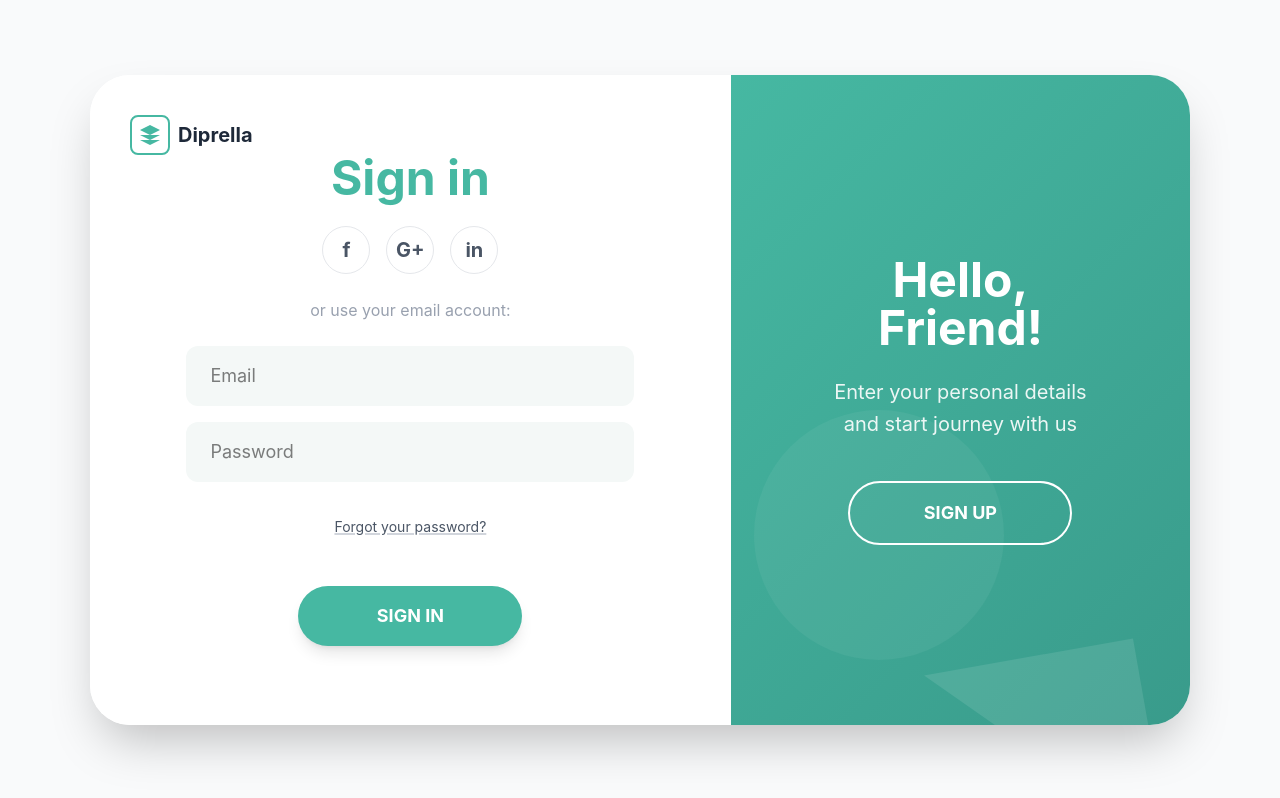
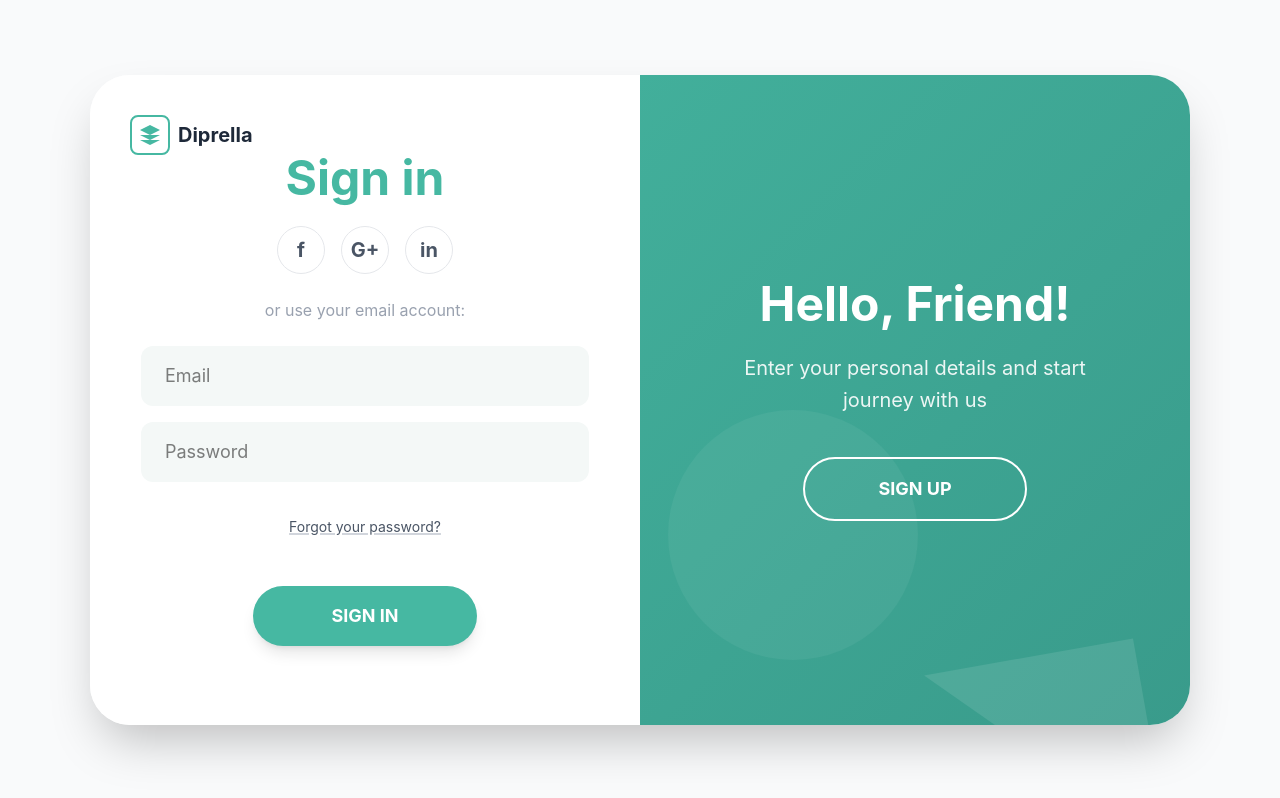
Before and after one commit to uwinezaflorence20/Todo_FrontEnd, a React (Vite) app: page / in a window 1280 px wide. Built offline with nearby package versions, Linux system fonts and the light colour scheme.

Commit message:
done with the sliding part of the sign in and up

```diff
--- a/src/components/auth/AuthContainer.tsx
+++ b/src/components/auth/AuthContainer.tsx
@@ -9,12 +9,47 @@ export const AuthContainer: React.FC = () => {
 
   return (
     <div className="auth-container font-sans">
-      <div className={`auth-card ${isSignUp ? 'flipped' : ''}`}>
+      <div className={`auth-box ${isSignUp ? 'is-signup' : ''}`}>
 
-        {/* FRONT SIDE - Sign In */}
-        <div className="auth-side auth-front">
-          <div className="form-panel">
-            <form action="#" className="flex h-full w-full flex-col items-center justify-center text-center" onSubmit={(e) => e.preventDefault()}>
+        {/* Sign Up Form Container */}
+        <div className="form-container sign-up-container">
+          <form action="#" className="flex h-full w-full flex-col items-center justify-center bg-white p-12 text-center" onSubmit={(e) => e.preventDefault()}>
+            <div className="absolute top-10 left-10 flex items-center gap-2">
+              <div className="flex h-10 w-10 items-center justify-center rounded-lg border-2 border-brand p-1">
+                <svg viewBox="0 0 24 24" className="fill-brand h-6 w-6">
+                  <path d="M12 2L2 7l10 5l10-5l-10-5zM2 17l10 5l10-5M2 12l10 5l10-5" />
+                </svg>
+              </div>
+              <span className="text-xl font-bold text-gray-800">Diprella</span>
+            </div>
+
+            <h1 className="mb-6 text-5xl font-bold text-brand">Create Account</h1>
+            <div className="mb-6 flex justify-center gap-4">
+              <button type="button" className="flex h-12 w-12 items-center justify-center rounded-full border border-gray-200 transition-colors hover:bg-gray-50">
+                <span className="text-xl font-bold text-gray-600">f</span>
+              </button>
+              <button type="button" className="flex h-12 w-12 items-center justify-center rounded-full border border-gray-200 transition-colors hover:bg-gray-50">
+                <span className="text-xl font-bold text-gray-600">G+</span>
+              </button>
+              <button type="button" className="flex h-12 w-12 items-center justify-center rounded-full border border-gray-200 transition-colors hover:bg-gray-50">
+                <span className="text-xl font-bold text-gray-600">in</span>
+              </button>
+            </div>
+            <p className="mb-6 text-base text-gray-400">or use your email for registration:</p>
+            <div className="w-full max-w-md space-y-4">
+              <input type="text" placeholder="Name" className="w-full rounded-xl bg-brand-light py-4 px-6 outline-none text-lg" />
+              <input type="email" placeholder="Email" className="w-full rounded-xl bg-brand-light py-4 px-6 outline-none text-lg" />
+              <input type="password" placeholder="Password" className="w-full rounded-xl bg-brand-light py-4 px-6 outline-none text-lg" />
+              <button type="submit" className="mt-6 w-56 rounded-full bg-brand py-4 text-lg font-bold text-white shadow-lg transition-all hover:bg-brand-dark hover:scale-105 active:scale-95">
+                SIGN UP
+              </button>
+            </div>
+          </form>
+        </div>
+
+        {/* Sign In Form Container */}
+        <div className="form-container sign-in-container">
+          <form action="#" className="flex h-full w-full flex-col items-center justify-center bg-white p-12 text-center" onSubmit={(e) => e.preventDefault()}>
             <div className="absolute top-10 left-10 flex items-center gap-2">
               <div className="flex h-10 w-10 items-center justify-center rounded-lg border-2 border-brand p-1">
                 <svg viewBox="0 0 24 24" className="fill-brand h-6 w-6">
@@ -50,71 +85,38 @@ export const AuthContainer: React.FC = () => {
           </form>
         </div>
 
-          <div className="info-panel">
-            <div className="geometric-bg">
-              <div className="triangle triangle-1"></div>
-              <div className="circle circle-1"></div>
-            </div>
-            <div className="relative z-10 p-12">
-              <h1 className="mb-6 text-5xl font-bold text-white">Hello, Friend!</h1>
-              <p className="mb-10 text-xl text-white opacity-90 leading-relaxed">Enter your personal details and start journey with us</p>
-              <button type="button" onClick={toggleForm} className="w-56 rounded-full border-2 border-white py-4 text-lg font-bold text-white transition-all hover:bg-white hover:text-brand hover:scale-105 active:scale-95">
-                SIGN UP
-              </button>
-            </div>
-          </div>
-        </div>
-
-        {/* BACK SIDE - Sign Up */}
-        <div className="auth-side auth-back">
-          <div className="info-panel">
+        {/* Overlay Container */}
+        <div className="overlay-container">
+          <div className="overlay">
+            {/* Left Overlay - Welcome Back */}
+            <div className="overlay-panel overlay-left">
               <div className="geometric-bg">
                 <div className="triangle triangle-1"></div>
                 <div className="triangle triangle-2"></div>
                 <div className="square-1"></div>
               </div>
-            <div className="relative z-10 p-12">
-              <h1 className="mb-6 text-5xl font-bold text-white">Welcome Back!</h1>
-              <p className="mb-10 text-xl text-white opacity-90 leading-relaxed">To keep connected with us please login with your personal info</p>
-              <button type="button" onClick={toggleForm} className="w-56 rounded-full border-2 border-white py-4 text-lg font-bold text-white transition-all hover:bg-white hover:text-brand hover:scale-105 active:scale-95">
+              <div className="relative z-10">
+                <h1 className="mb-6 text-5xl font-bold">Welcome Back!</h1>
+                <p className="mb-10 text-xl opacity-90 leading-relaxed px-12">To keep connected with us please login with your personal info</p>
+                <button type="button" onClick={toggleForm} className="w-56 rounded-full border-2 border-white py-4 text-lg font-bold transition-all hover:bg-white hover:text-brand hover:scale-105 active:scale-95">
                   SIGN IN
                 </button>
               </div>
             </div>
-
-          <div className="form-panel">
-            <form action="#" className="flex h-full w-full flex-col items-center justify-center text-center" onSubmit={(e) => e.preventDefault()}>
-              <div className="absolute top-10 left-10 flex items-center gap-2">
-                <div className="flex h-10 w-10 items-center justify-center rounded-lg border-2 border-brand p-1">
-                  <svg viewBox="0 0 24 24" className="fill-brand h-6 w-6">
-                    <path d="M12 2L2 7l10 5l10-5l-10-5zM2 17l10 5l10-5M2 12l10 5l10-5" />
-                  </svg>
+            {/* Right Overlay - Hello Friend */}
+            <div className="overlay-panel overlay-right">
+              <div className="geometric-bg">
+                <div className="triangle triangle-1"></div>
+                <div className="circle-1"></div>
               </div>
-                <span className="text-xl font-bold text-gray-800">Diprella</span>
-              </div>
-
-              <h1 className="mb-6 text-5xl font-bold text-brand">Create Account</h1>
-              <div className="mb-6 flex justify-center gap-4">
-                <button type="button" className="flex h-12 w-12 items-center justify-center rounded-full border border-gray-200 transition-colors hover:bg-gray-50">
-                  <span className="text-xl font-bold text-gray-600">f</span>
-                </button>
-                <button type="button" className="flex h-12 w-12 items-center justify-center rounded-full border border-gray-200 transition-colors hover:bg-gray-50">
-                  <span className="text-xl font-bold text-gray-600">G+</span>
-                </button>
-                <button type="button" className="flex h-12 w-12 items-center justify-center rounded-full border border-gray-200 transition-colors hover:bg-gray-50">
-                  <span className="text-xl font-bold text-gray-600">in</span>
-                </button>
-              </div>
-              <p className="mb-6 text-base text-gray-400">or use your email for registration:</p>
-              <div className="w-full max-w-md space-y-4">
-                <input type="text" placeholder="Name" className="w-full rounded-xl bg-brand-light py-4 px-6 outline-none text-lg" />
-                <input type="email" placeholder="Email" className="w-full rounded-xl bg-brand-light py-4 px-6 outline-none text-lg" />
-                <input type="password" placeholder="Password" className="w-full rounded-xl bg-brand-light py-4 px-6 outline-none text-lg" />
-                <button type="submit" className="mt-6 w-56 rounded-full bg-brand py-4 text-lg font-bold text-white shadow-lg transition-all hover:bg-brand-dark hover:scale-105 active:scale-95">
+              <div className="relative z-10">
+                <h1 className="mb-6 text-5xl font-bold">Hello, Friend!</h1>
+                <p className="mb-10 text-xl opacity-90 leading-relaxed px-12">Enter your personal details and start journey with us</p>
+                <button type="button" onClick={toggleForm} className="w-56 rounded-full border-2 border-white py-4 text-lg font-bold transition-all hover:bg-white hover:text-brand hover:scale-105 active:scale-95">
                   SIGN UP
                 </button>
               </div>
-            </form>
+            </div>
           </div>
         </div>
 
--- a/src/index.css
+++ b/src/index.css
@@ -14,39 +14,67 @@
 
 .auth-container {
   @apply relative h-screen w-full flex items-center justify-center;
-  perspective: 2000px;
 }
 
-.auth-card {
-  @apply relative w-[1100px] h-[650px] transition-transform duration-1000 ease-in-out;
-  transform-style: preserve-3d;
+.auth-box {
+  @apply relative w-[1100px] h-[650px] bg-white rounded-[40px] shadow-2xl overflow-hidden;
 }
 
-.auth-card.flipped {
-  transform: rotateY(180deg);
+.form-container {
+  @apply absolute top-0 h-full transition-all duration-[800ms] ease-in-out;
 }
 
-.auth-side {
-  @apply absolute top-0 left-0 w-full h-full flex bg-white rounded-[40px] shadow-2xl overflow-hidden;
-  backface-visibility: hidden;
+.sign-in-container {
+  @apply left-0 w-1/2 z-20;
 }
 
-.auth-front {
-  z-index: 2;
+.auth-box.is-signup .sign-in-container {
+  @apply translate-x-full opacity-0;
 }
 
-.auth-back {
-  transform: rotateY(180deg);
-  z-index: 1;
+.sign-up-container {
+  @apply left-0 w-1/2 z-10 opacity-0;
 }
 
-.info-panel {
-  @apply flex-[0.8] flex flex-col items-center justify-center text-center text-white p-12 relative overflow-hidden;
+.auth-box.is-signup .sign-up-container {
+  @apply translate-x-full opacity-100 z-30;
+}
+
+.overlay-container {
+  @apply absolute top-0 left-1/2 w-1/2 h-full overflow-hidden transition-transform duration-[800ms] ease-in-out z-[100];
+}
+
+.auth-box.is-signup .overlay-container {
+  @apply -translate-x-full;
+}
+
+.overlay {
+  @apply relative left-[-100%] h-full w-[200%] transition-transform duration-[800ms] ease-in-out;
   background: linear-gradient(135deg, #46b8a2 0%, #399b8b 100%);
 }
 
-.form-panel {
-  @apply flex-[1.2] flex flex-col items-center justify-center bg-white p-12;
+.auth-box.is-signup .overlay {
+  @apply translate-x-1/2;
+}
+
+.overlay-panel {
+  @apply absolute top-0 flex h-full w-1/2 flex-col items-center justify-center text-center text-white p-12 transition-transform duration-[800ms] ease-in-out;
+}
+
+.overlay-left {
+  @apply translate-x-[-20%];
+}
+
+.auth-box.is-signup .overlay-left {
+  @apply translate-x-0;
+}
+
+.overlay-right {
+  @apply right-0 translate-x-0;
+}
+
+.auth-box.is-signup .overlay-right {
+  @apply translate-x-[20%];
 }
 
 .geometric-bg {
```
Lines whose indentation alone changed are shown as unchanged.
